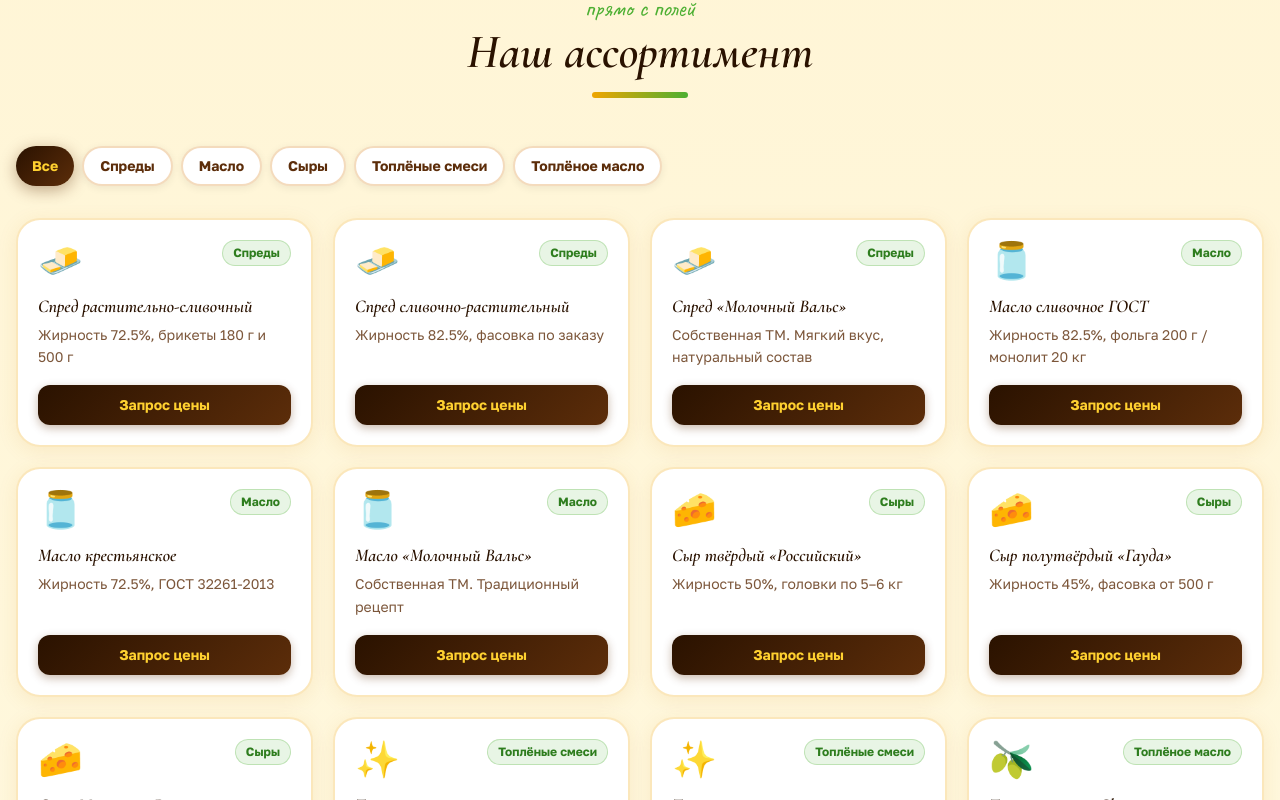
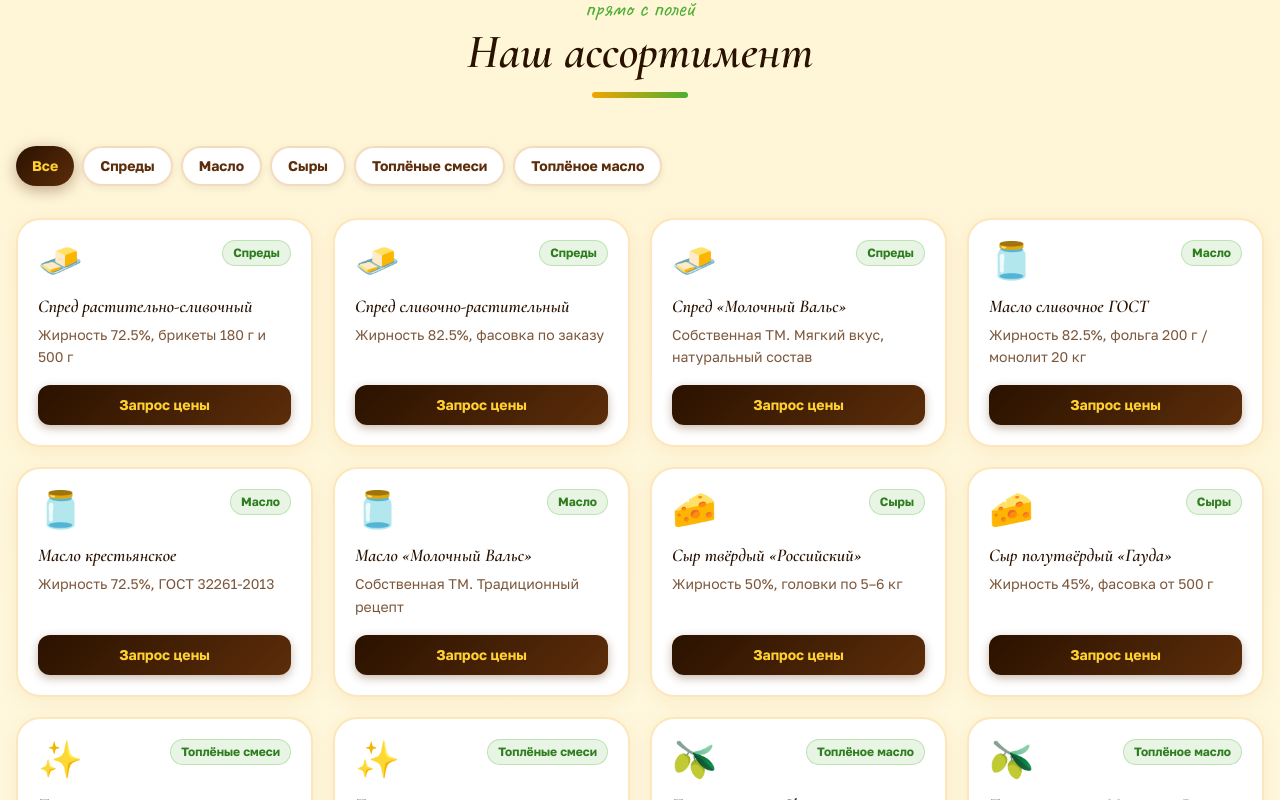
Before and after one commit to pr-poehali-dev/food-site-creation, a React (Vite) app: page / in a window 1280 px wide. Shown: the part 2000-2800 px from the top of the page. Built offline with nearby package versions, Linux system fonts and the light colour scheme.

Commit message:
Удалить сыр "Молочный вальс" из каталога

```diff
--- a/src/components/site/constants.ts
+++ b/src/components/site/constants.ts
@@ -34,7 +34,6 @@ export const PRODUCTS = [
   { id: 6,  name: "Масло «Молочный Вальс»",          category: "Масло",          emoji: "🫙", desc: "Собственная ТМ. Традиционный рецепт" },
   { id: 7,  name: "Сыр твёрдый «Российский»",       category: "Сыры",           emoji: "🧀", desc: "Жирность 50%, головки по 5–6 кг" },
   { id: 8,  name: "Сыр полутвёрдый «Гауда»",        category: "Сыры",           emoji: "🧀", desc: "Жирность 45%, фасовка от 500 г" },
-  { id: 9,  name: "Сыр «Молочный Вальс»",            category: "Сыры",           emoji: "🧀", desc: "Собственная ТМ. Нежный и ароматный" },
   { id: 10, name: "Топлёная смесь классическая",     category: "Топлёные смеси", emoji: "✨", desc: "Жирность 99%, монолит 25 кг" },
   { id: 11, name: "Топлёная смесь премиум",          category: "Топлёные смеси", emoji: "✨", desc: "Высшая очистка, нейтральный вкус" },
   { id: 12, name: "Топлёное масло Ghee",             category: "Топлёное масло", emoji: "🫒", desc: "Жирность 99.9%, банки 0.5 л и 1 л" },
```
